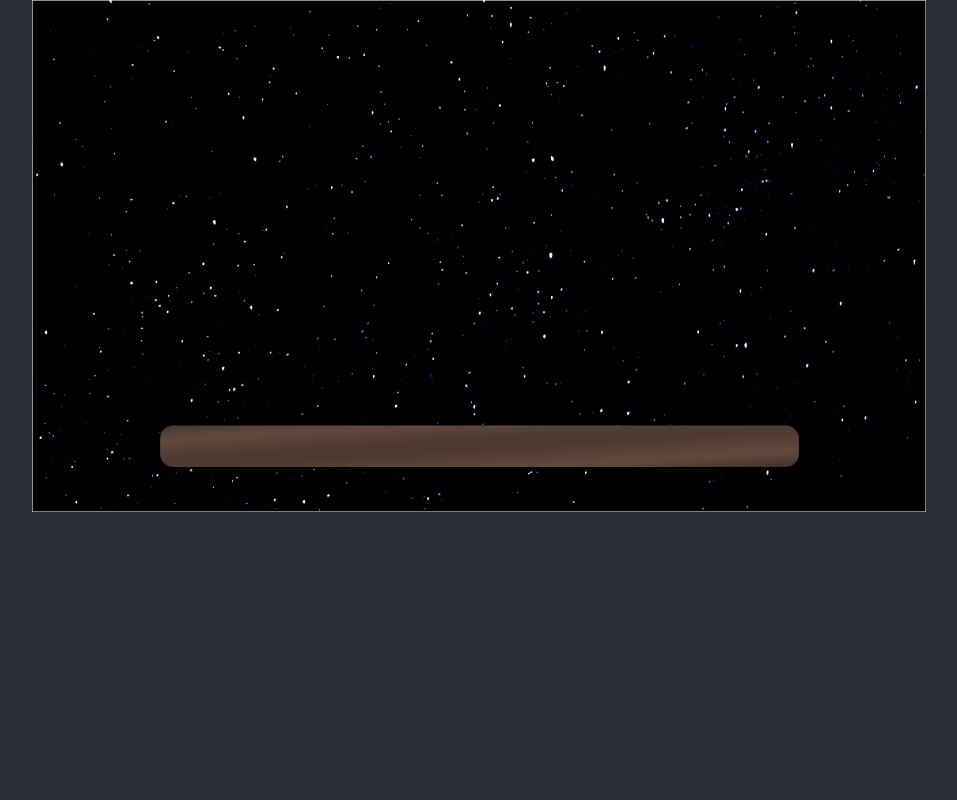
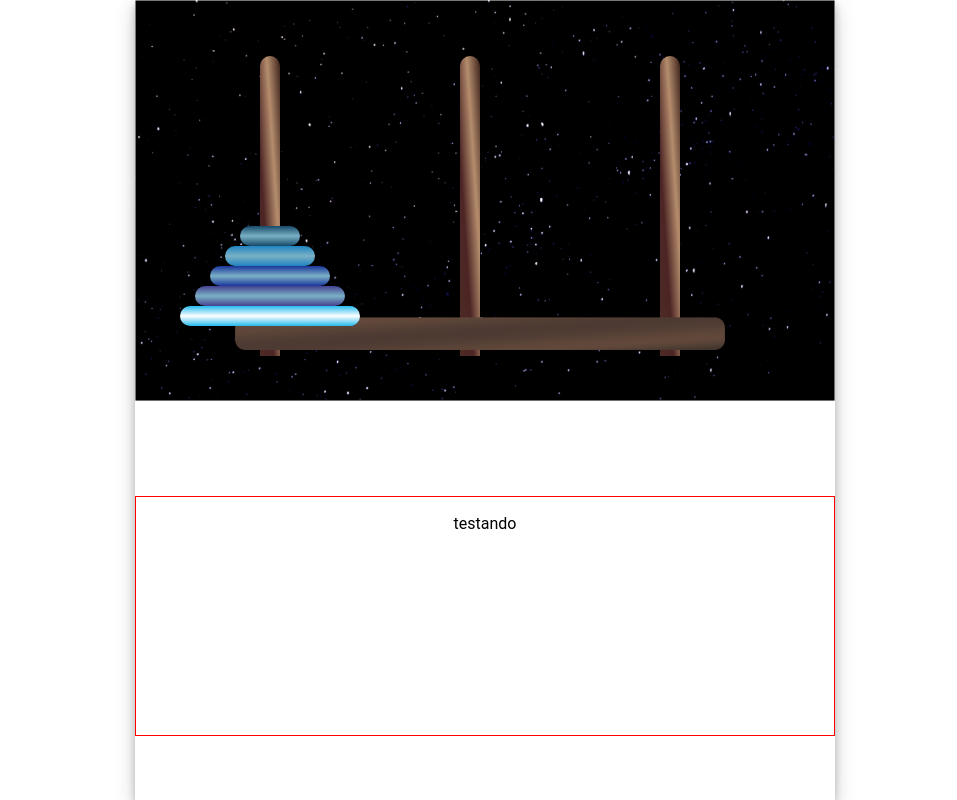
Before and after one commit to Becker10/torre_hanoi_tcc, a React (Create React App) app: page / in a window 1280 px wide. Shown: the whole page, without its empty margins (155-1112 px from the left). Built offline with nearby package versions, Linux system fonts and the light colour scheme.

Commit message:
fix(Ajustes): Insert Pins and Disks

```diff
--- a/package.json
+++ b/package.json
@@ -13,6 +13,7 @@
     "react": "^18.2.0",
     "react-dom": "^18.2.0",
     "react-scripts": "5.0.1",
+    "styled-components": "^5.3.8",
     "typescript": "^4.9.5",
     "web-vitals": "^2.1.4"
   },
@@ -39,5 +40,8 @@
       "last 1 firefox version",
       "last 1 safari version"
     ]
+  },
+  "devDependencies": {
+    "@types/styled-components": "^5.1.26"
   }
 }
--- a/src/App.css
+++ b/src/App.css
@@ -6,28 +6,15 @@
   text-align: center;
   height: 100vh;
   width: 100vw;
+  /* background-image: url('./assets/hanoi.jpg'); */
 }
 
-.App-header {
-  background-color: #282c34;
-  min-height: 100vh;
+.container {
   display: flex;
+  justify-content: flex-start;
+  align-items: flex-start;
   flex-direction: column;
-  align-items: center;
-  justify-content: center;
-  font-size: calc(10px + 2vmin);
-  color: white;
+  width: 60vw;
+  height: 99vh;
+  border: 1px solid red;
 }
-
-.App-link {
-  color: #61dafb;
-}
-
-@keyframes App-logo-spin {
-  from {
-    transform: rotate(0deg);
-  }
-  to {
-    transform: rotate(360deg);
-  }
-}
--- a/src/components/App.tsx
+++ b/src/components/App.tsx
@@ -1,16 +1,24 @@
 import React from 'react';
+import styled from 'styled-components';
 import '.././App.css';
 import Background from './Background';
-import './Background/index.css'
-import './Suport/index.css'
+import './Background/index.css';
+import BoxText from './BoxText';
+import './Suport/index.css';
+
+//Styling
+const StyledDiv = styled.div`
+
+`
 
 function App() {
   return (
-    <div className="App">
-      <div>
+    <StyledDiv className='content'>
+      <div className='page'>
         <Background />
+        <BoxText />
       </div>
-    </div>
+    </StyledDiv>
   );
 }
 
--- a/src/components/Background/index.css
+++ b/src/components/Background/index.css
@@ -1,6 +1,20 @@
-.back
+.box
 {
     display: flex;
     justify-content: center;
     text-align: center;
+    position: absolute;
+    width: auto;
+    height: auto;
+    margin-bottom: 2vh;
 }
+
+.suporte {
+    position: absolute;
+    bottom: 0;
+    margin-bottom: 7vh;
+}
+
+.tamanho10{
+    margin-right: 0vh !important;
+}
--- a/src/components/Background/index.tsx
+++ b/src/components/Background/index.tsx
@@ -1,16 +1,22 @@
 import React from "react";
 import img1 from '../../assets/hanoi.jpg'
+import img2 from '../../assets/suport.png'
 import Suport from "../Suport";
+import './index.css'
 
 const Background = () => {
   return (
-    <div className="box tamanho10">
-      <Suport />
-      <div className="tamanho7">
-        <img src={img1} alt="" />
+    <>
+      <div className="box tamanho6">
+        <Suport />
+        <div className="suporte tamanho7">
+          <img src={img2} alt="" />
+        </div>
+        <div className="tamanho10">
+          <img src={img1} alt="" />
+        </div>
       </div>
-    </div>
-
+    </>
   )
 }
 
--- /dev/null
+++ b/src/components/BoxText/index.css
@@ -0,0 +1,16 @@
+.box-text
+{
+    border: 1px solid red;
+    text-align: center;
+    width: 100%;
+    height: 30vh;
+    padding-top: 2vh;
+    position: absolute;
+    bottom: 8%;
+    padding: 5px 5px 5px 5px;
+    text-align: center;
+}
+
+.box-text p {
+    text-align: center;
+}
--- /dev/null
+++ b/src/components/BoxText/index.tsx
@@ -0,0 +1,12 @@
+import React from "react";
+import './index.css'
+
+const BoxText = () => {
+  return (
+    <div className="box-text">
+      <p>testando</p>
+    </div>
+  )
+}
+
+export default BoxText;
--- a/src/components/Suport/index.css
+++ b/src/components/Suport/index.css
@@ -1,10 +1,123 @@
-.suport {
+
+.group {
     position: absolute;
-    margin-bottom: 50px;
+    display: grid;
+    grid-template-columns: 1fr 1fr 1fr;
+    height: 400px;
+    width: 600px;
+    bottom: 13%;
 }
 
-.box {
+/* TOWER PINS START */
+
+.pin1 {
+    position: relative;
+}
+
+.pin1::after {
+    content: "";
+    display: block;
+    position: absolute;
+    width: 20px;
+    height: 300px;
+    bottom: 0;
+    left: 80px;
+    background: linear-gradient(to left bottom, #3c231c, #b58d6d, #4c2424, #4c2c23);
+    border-radius: 15px 15px 0 0;
+}
+
+.pin2 {
+    position: relative;
+}
+
+.pin2::after {
+    content: "";
+    display: block;
+    position: absolute;
+    width: 20px;
+    height: 300px;
+    bottom: 0;
+    left: 80px;
+    background: linear-gradient(to left bottom, #3c231c, #b58d6d, #4c2424, #4c2c23);
+    border-radius: 15px 15px 0 0;
+}
+
+.pin3 {
+    position: relative;
+}
+
+.pin3::after {
+    content: "";
+    display: block;
+    position: absolute;
+    width: 20px;
+    height: 300px;
+    bottom: 0;
+    left: 80px;
+    background: linear-gradient(to left bottom, #3c231c, #b58d6d, #4c2424, #4c2c23);
+    border-radius: 15px 15px 0 0;
+}
+
+/* TOWER PINS FINISH */
+
+/* DISKS START */
+
+.disk {
+    position: absolute;
+    height: 20px;
+    width: 180px;
+    border-radius: 15px;
+    z-index: 1000;
     display: flex;
-    justify-content: center;
-    align-items: flex-end;
 }
+
+.disk1 {
+    background: linear-gradient(to bottom, #25baed, #ffff, #25baed);
+}
+.disk2 {
+    background: linear-gradient(to bottom, #444190, #7ab1c5, #444190);
+    width: 150px;
+    margin-left: 15px;
+}
+.disk3 {
+    background: linear-gradient(to bottom, #1a359b, #7ab1c5, #1a359b);
+    width: 120px;
+    margin-left: 30px;
+}
+.disk4 {
+    background: linear-gradient(to bottom, #2084c0, #7ab1c5, #2084c0);
+    width: 90px;
+    margin-left: 45px;
+}
+.disk5 {
+    background: linear-gradient(to bottom, #164969, #7ab1c5, #164969);
+    width: 60px;
+    margin-left: 60px;
+}
+
+.pins1 {
+    left: 0;
+}
+.pins2 {
+    left: 200px;
+}
+.pins3 {
+    left: 400px;
+}
+.pos1 {
+    bottom: 110px;
+}
+.pos2 {
+    bottom: 90px;
+}
+.pos3 {
+    bottom: 70px;
+}
+.pos4 {
+    bottom: 50px;
+}
+.pos5 {
+    bottom: 30px;
+}
+
+/* DISKS FINISH */
--- a/src/components/Suport/index.tsx
+++ b/src/components/Suport/index.tsx
@@ -1,12 +1,18 @@
 import React from "react";
-import img1 from '../../assets/suport.png'
 import './index.css'
 
 const Suport = () => {
   return (
-      <div className="suport tamanho5">
-        <img src={img1} alt=""/>
-      </div>
+    <div className="group">
+      <div className="disk disk1 pins1 pos5"></div>
+      <div className="disk disk2 pins1 pos4"></div>
+      <div className="disk disk3 pins1 pos3"></div>
+      <div className="disk disk4 pins1 pos2"></div>
+      <div className="disk disk5 pins1 pos1"></div>
+      <div className="pin1"></div>
+      <div className="pin2"></div>
+      <div className="pin3"></div>
+    </div>
   )
 }
 
--- a/src/components/index.css
+++ b/src/components/index.css
@@ -13,32 +13,44 @@ body {
   -moz-osx-font-smoothing: grayscale;
 }
 
-code {
-  font-family: source-code-pro, Menlo, Monaco, Consolas, 'Courier New',
-    monospace;
+.content {
+  height: 100vh;
+  z-index: 2;
+  width: 100vw;
+  position: relative;
+  display: flex;
+  align-items: center;
+  justify-content: center;
+}
+
+.page {
+  display: flex;
+  flex-direction: column;
+  align-items: center;
+  position: absolute;
+  z-index: 2;
+  width: 700px;
+  height: 100%;
+  margin: 0 auto;
+  margin-top: 0px !important;
+  overflow-y: auto;
+  overflow-x: hidden;
+  box-shadow: 0 4px 8px 0 rgba(0, 0, 0, 0.2), 0 6px 20px 0 rgba(0, 0, 0, 0.19);
+}
+
+.page p {
+  text-align: justify;
+  font-family: 'Roboto', sans-serif;
+  margin: 5px 0 5px 0;
+  word-spacing: normal;
+  font-size: 1em;
+  margin-top: 12px;
+  margin-bottom: 12px;
 }
 
 ::before,
 ::after {
   box-sizing: border-box;
-}
-
-.main-content {
-  padding-left: 270px;
-}
-
-.container {
-  max-width: 1100px;
-  width: 100%;
-  margin: auto;
-}
-
-.row {
-  display: flex;
-  flex-wrap: wrap;
-  margin-left: -15px;
-  margin-right: -15px;
-  position: relative;
 }
 
 /* GRIDS E TAMANHOS START */
@@ -50,61 +62,106 @@ code {
   height: 100%;
   align-content: center;
 }
-.align-left{
+
+.align-left {
   text-align: left !important;
 }
 
-[class*="tamanho"]{
-display:inline-block;
-margin: 0 0 5px 0px;
+[class*="tamanho"] {
+  display: inline-block;
+  margin: 0 0 5px 0px;
 }
 
-[class*="tamanho"] > *{
-margin-right: 10px !important;
+[class*="tamanho"]>* {
+  margin-right: 10px !important;
 }
 
-[class*="tamanho"] img{width:100%;}
+[class*="tamanho"] img {
+  width: 100%;
+}
 
-.tamanho1{width:9.9%;}
+.tamanho1 {
+  width: 9.9%;
+}
 
-.tamanho2{width:19.9%;}
+.tamanho2 {
+  width: 19.9%;
+}
 
-.tamanho3{width:29.9%;}
+.tamanho3 {
+  width: 29.9%;
+}
 
-.tamanho4{width:39.9%;}
+.tamanho4 {
+  width: 39.9%;
+}
 
-.tamanho5{width:49.9%;}
+.tamanho5 {
+  width: 49.9%;
+}
 
-.tamanho6{width:59.9%;}
+.tamanho6 {
+  width: 59.9%;
+}
 
-.tamanho7{width:69.9%;}
+.tamanho7 {
+  width: 69.9%;
+}
 
-.tamanho8{width:79.9%;}
+.tamanho8 {
+  width: 79.9%;
+}
 
-.tamanho9{width:89.9%;}
+.tamanho9 {
+  width: 89.9%;
+}
 
-.tamanho10{width:99.9%;}
+.tamanho10 {
+  width: 99.9%;
+}
 
-.tamanho-responsivo0{display:none;}
+.tamanho-responsivo0 {
+  display: none;
+}
 
-.tamanho-responsivo1{width:9.9%;}
+.tamanho-responsivo1 {
+  width: 9.9%;
+}
 
-.tamanho-responsivo2{width:19.9%;}
+.tamanho-responsivo2 {
+  width: 19.9%;
+}
 
-.tamanho-responsivo3{width:29.9%;}
+.tamanho-responsivo3 {
+  width: 29.9%;
+}
 
-.tamanho-responsivo4{width:39.9%;}
+.tamanho-responsivo4 {
+  width: 39.9%;
+}
 
-.tamanho-responsivo5{width:49.9%;}
+.tamanho-responsivo5 {
+  width: 49.9%;
+}
 
-.tamanho-responsivo6{width:59.9%;}
+.tamanho-responsivo6 {
+  width: 59.9%;
+}
 
-.tamanho-responsivo7{width:69.9%;}
+.tamanho-responsivo7 {
+  width: 69.9%;
+}
 
-.tamanho-responsivo8{width:79.9%;}
+.tamanho-responsivo8 {
+  width: 79.9%;
+}
 
-.tamanho-responsivo9{width:89.9%;}
+.tamanho-responsivo9 {
+  width: 89.9%;
+}
 
-.tamanho-responsivo10{width:99.9%;}
+.tamanho-responsivo10 {
+  width: 99.9%;
+}
 
 /* GRIDS E TAMANHOS FINISH */
```
Also changed, not shown: 1 other file (tests, documents, lock files or other folders).
